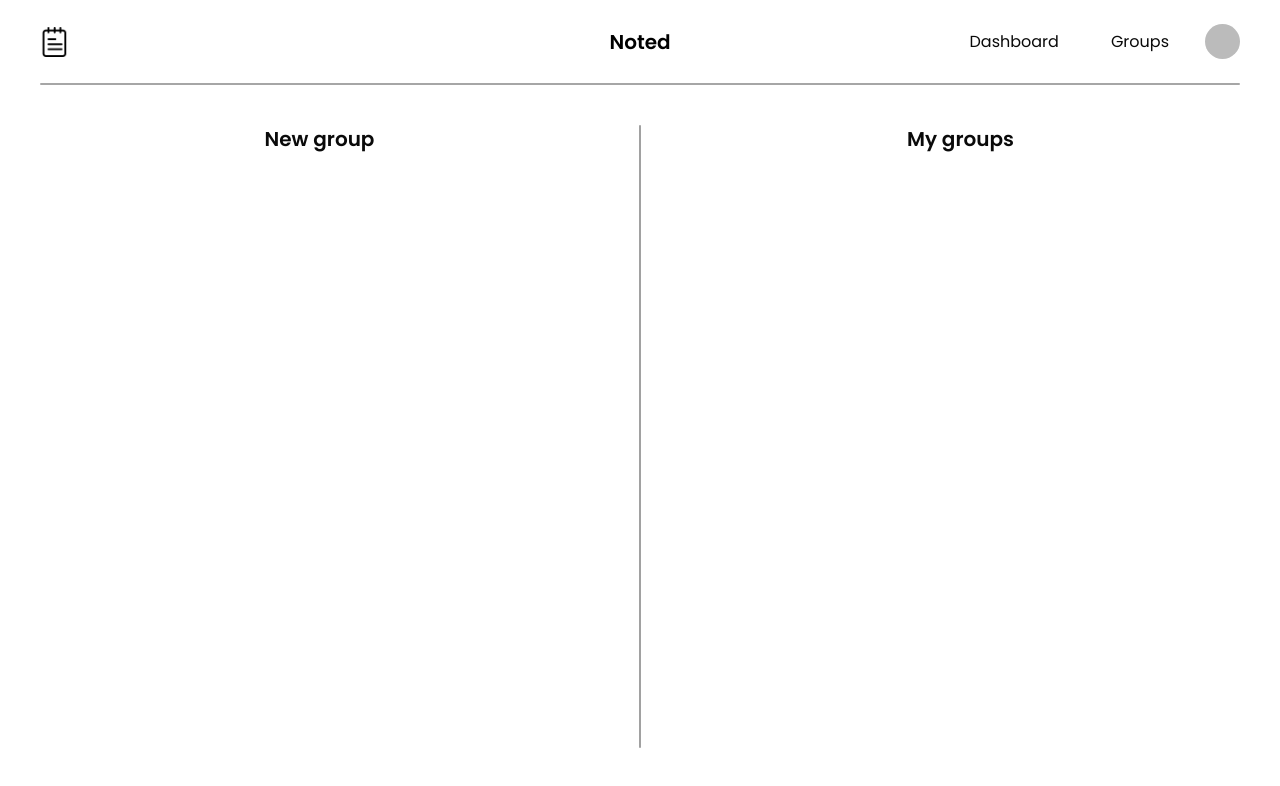
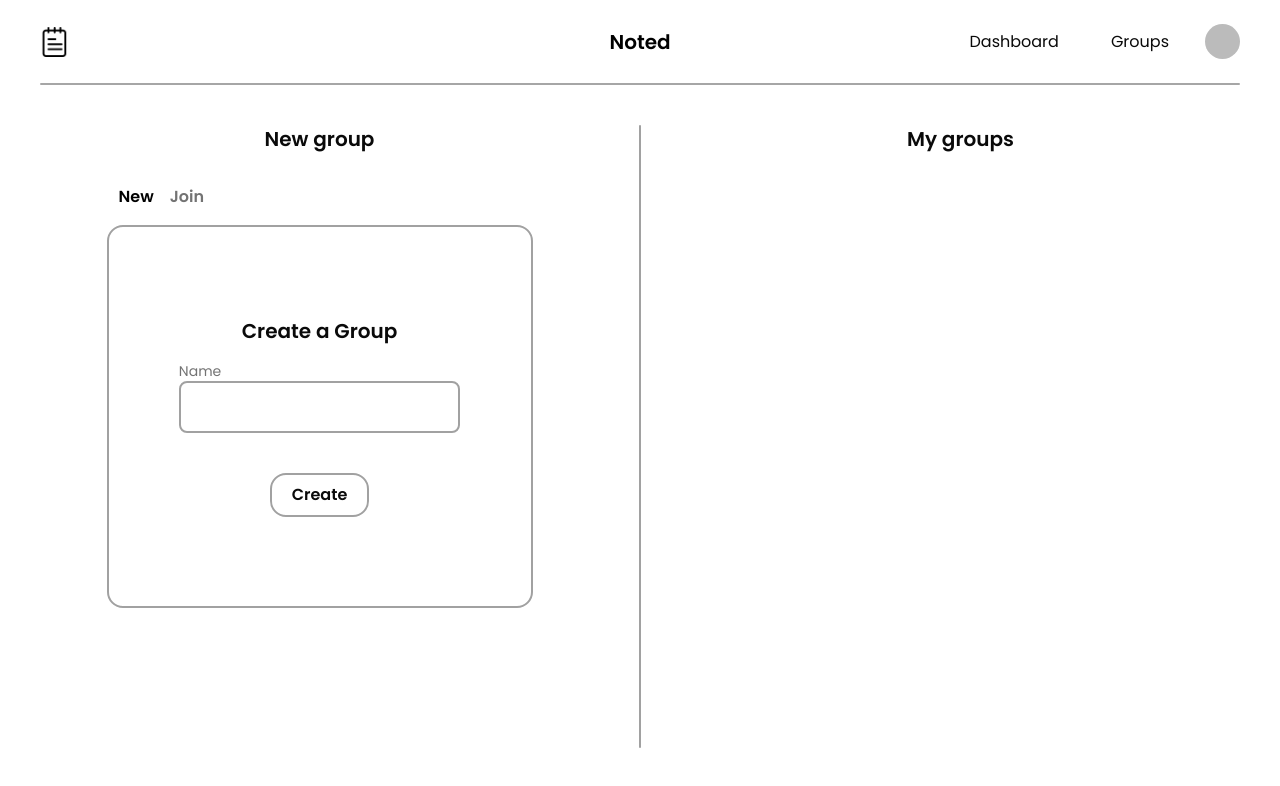
Before and after one commit to tims-exe/noted, a Next.js app: page /groups in a window 1280 px wide. Shown: the top 786 px of the page. Built offline with nearby package versions, Linux system fonts and the light colour scheme; no server answers; sample sign-in values are in the browser's storage.

Commit message:
new group layout

```diff
--- a/src/app/dashboard/page.tsx
+++ b/src/app/dashboard/page.tsx
@@ -20,6 +20,7 @@ export default async function HomePage() {
   const rawTasks = await prisma.task.findMany({
     where: {
       user_id: session.user.id,
+      group_id: null,
     },
     orderBy: {
       created_at: "desc",
--- a/src/app/groups/page.tsx
+++ b/src/app/groups/page.tsx
@@ -3,6 +3,7 @@ import React from 'react'
 import { getServerSession } from "next-auth/next";
 import { redirect } from "next/navigation";
 import { authOptions } from "@/lib/auth";
+import NewGroupComponent from '@/components/groups/NewGroupComponent';
 
 
 export default async function Groups() {
@@ -18,12 +19,17 @@ export default async function Groups() {
             <Navbar user={session.user} />
 
             <div className="flex flex-1 my-10">
-                <div className="flex flex-1 justify-center items-start font-semibold text-xl">
-                    New group
+                <div className="flex flex-1 flex-col justify-start items-center">
+                    <p className=' font-semibold text-xl'>
+                        New group
+                    </p>
+                    <NewGroupComponent />
                 </div>
                 <div className="w-0.5 bg-neutral-400 self-stretch mb-3 rounded-full"></div>
-                <div className="flex flex-1 justify-center items-start font-semibold text-xl">
-                    My groups
+                <div className="flex flex-1 flex-col justify-start items-center">
+                    <p className=' font-semibold text-xl'>
+                        My groups
+                    </p>
                 </div>
             </div>
         </div>
--- /dev/null
+++ b/src/components/groups/NewGroupComponent.tsx
@@ -0,0 +1,44 @@
+'use client'
+
+import { useState } from "react";
+
+export default function NewGroupComponent() {
+    const [join, setJoin] = useState(false);
+
+    return (
+    <div className="flex-1 flex flex-col justify-start items-center w-full">
+      <div className="flex flex-col items-start gap-4 mt-8 w-2/3 h-full">
+        <div className="flex gap-4 px-3">
+        <button
+            onClick={() => setJoin(false)}
+            className={`${join ? 'text-neutral-500' : 'text-black'} font-semibold hover:cursor-pointer`}
+        >
+            New
+        </button>
+        <button
+            onClick={() => setJoin(true)}
+            className={`${join ? 'text-black' : 'text-neutral-500'} font-semibold hover:cursor-pointer`}
+        >
+            Join
+        </button>
+        </div>
+
+        <div className="border-2 border-neutral-400 rounded-2xl w-full h-2/3 flex flex-col justify-center items-center py-3 font-semibold" >
+          <p className="text-xl"> {
+                join ? "Join a Group" : "Create a Group"
+            }
+            </p>
+          <div className={`${join ? 'w-1/2' : 'w-2/3'} mt-4`}>
+            <p className="font-normal text-neutral-500 text-sm">
+                {join ? "Code" : "Name"}
+            </p>
+            <input type="text" className="w-full py-3 px-3 border-2 border-neutral-400 rounded-md font-normal"/>
+          </div>
+          <button className="mt-10 border-2 border-neutral-400 px-5 py-2 rounded-2xl hover:cursor-pointer hover:shadow-[0_0_10px_2px_rgba(0,0,0,0.20)] transition-shadow duration-200">
+            {join ? "Join" : "Create"}
+          </button>
+        </div>
+      </div>
+    </div>
+  );
+}
```
Also changed, not shown: 1 other file (tests, documents, lock files or other folders).
